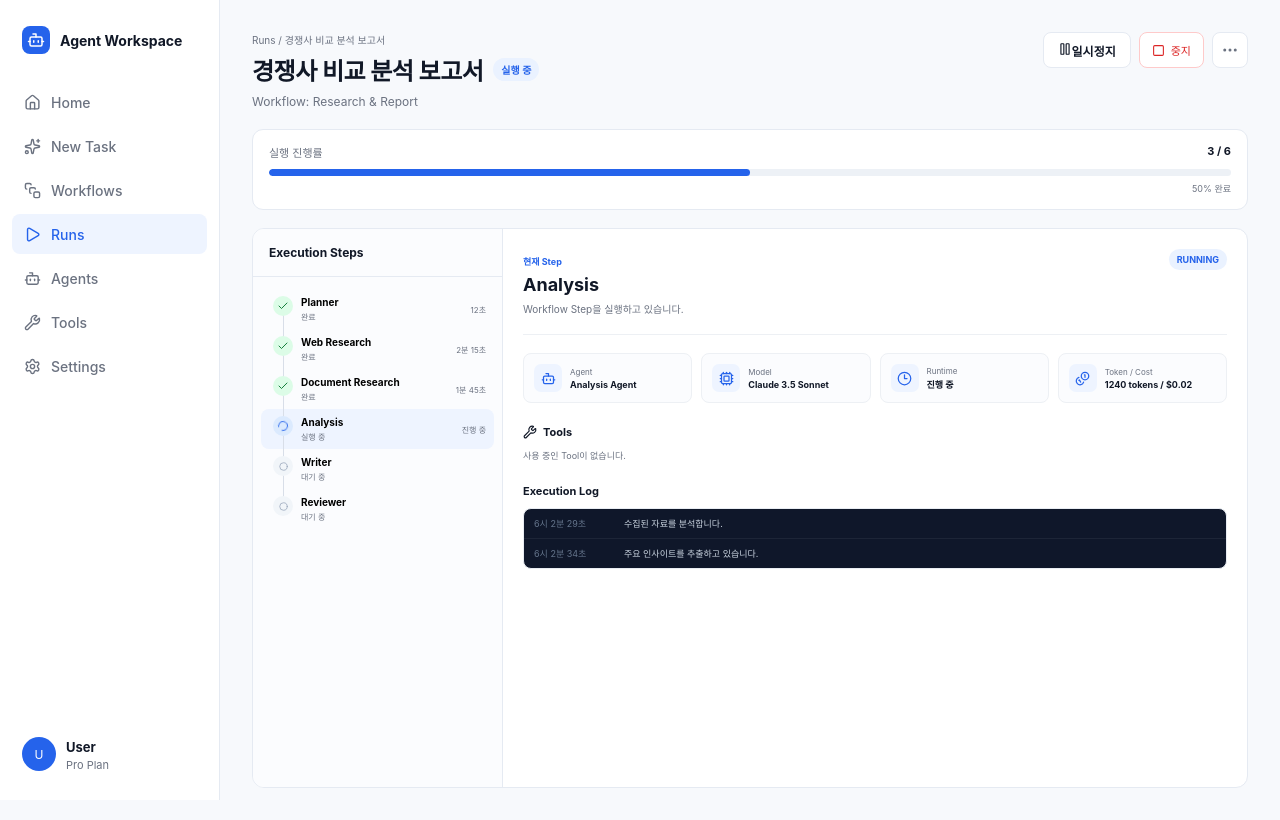
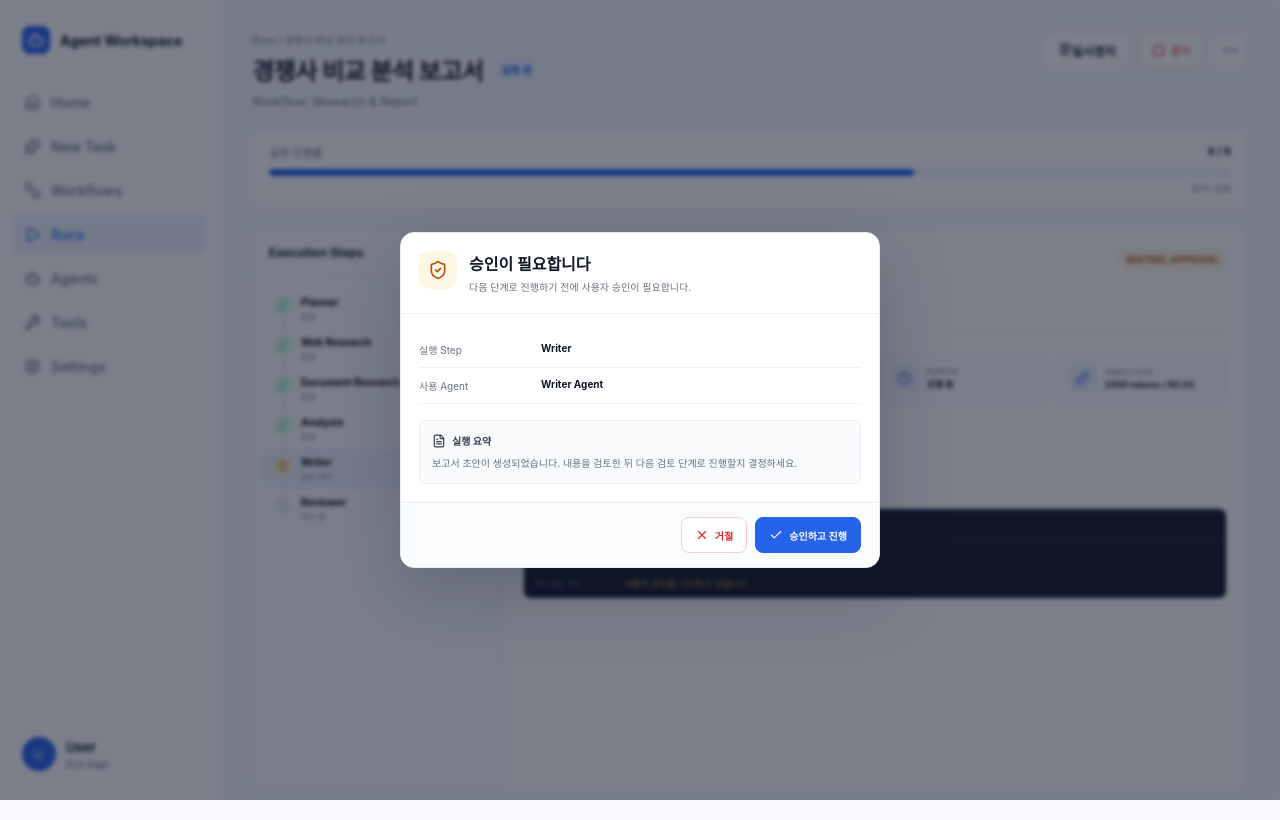
Before and after one commit to woo-seok-nam/agent-workspace, a React (Vite) app: page /runs/1 in a window 1280 px wide. Built offline with nearby package versions, Linux system fonts and the light colour scheme.

Commit message:
feat: add human apprvoal workflow

```diff
--- a/src/features/runs/WorkflowRuntime.css
+++ b/src/features/runs/WorkflowRuntime.css
@@ -221,10 +221,10 @@
 }
 
 .execution-timeline__header {
-  height: 48px;
-
   display: flex;
   align-items: center;
+
+  height: 48px;
 
   padding: 0 16px;
 
@@ -487,10 +487,10 @@
 }
 
 .runtime-info-card > div:last-child {
-  min-width: 0;
-
   display: flex;
   flex-direction: column;
+
+  min-width: 0;
 }
 
 .runtime-info-card span {
@@ -614,6 +614,215 @@
   text-align: center;
 }
 
+/* =========================
+   Approval Modal
+========================= */
+
+.approval-modal-backdrop {
+  position: fixed;
+
+  inset: 0;
+
+  z-index: 1000;
+
+  display: grid;
+  place-items: center;
+
+  padding: 24px;
+
+  background:
+    rgba(15, 23, 42, 0.55);
+
+  backdrop-filter: blur(2px);
+}
+
+.approval-modal {
+  width: 100%;
+  max-width: 480px;
+
+  overflow: hidden;
+
+  border: 1px solid #e5eaf2;
+  border-radius: 14px;
+
+  background: #ffffff;
+
+  box-shadow:
+    0 24px 70px
+      rgba(15, 23, 42, 0.22);
+}
+
+.approval-modal__header {
+  position: relative;
+
+  display: flex;
+  align-items: flex-start;
+  gap: 12px;
+
+  padding: 18px;
+
+  border-bottom:
+    1px solid #edf0f4;
+}
+
+.approval-modal__icon {
+  display: grid;
+  place-items: center;
+
+  flex-shrink: 0;
+
+  width: 38px;
+  height: 38px;
+
+  border-radius: 10px;
+
+  background: #fff7e6;
+
+  color: #b45309;
+}
+
+.approval-modal__header h2 {
+  margin: 0;
+
+  font-size: 16px;
+}
+
+.approval-modal__header p {
+  margin: 5px 0 0;
+
+  color: var(--color-text-secondary);
+
+  font-size: 10px;
+  line-height: 1.5;
+}
+
+.approval-modal__close {
+  position: absolute;
+
+  top: 14px;
+  right: 14px;
+
+  border: none;
+
+  background: transparent;
+
+  color: var(--color-text-secondary);
+
+  font-size: 20px;
+
+  cursor: pointer;
+}
+
+.approval-modal__content {
+  padding: 18px;
+}
+
+.approval-info {
+  display: grid;
+
+  grid-template-columns:
+    110px minmax(0, 1fr);
+
+  gap: 12px;
+
+  padding: 10px 0;
+
+  border-bottom:
+    1px solid #f0f2f5;
+}
+
+.approval-info span {
+  color: var(--color-text-secondary);
+
+  font-size: 10px;
+}
+
+.approval-info strong {
+  font-size: 10px;
+}
+
+.approval-summary {
+  margin-top: 16px;
+
+  padding: 12px;
+
+  border: 1px solid #e8ecf2;
+  border-radius: 8px;
+
+  background: #f8fafc;
+}
+
+.approval-summary__title {
+  display: flex;
+  align-items: center;
+  gap: 6px;
+
+  color: #334155;
+
+  font-size: 10px;
+  font-weight: 700;
+}
+
+.approval-summary p {
+  margin: 7px 0 0;
+
+  color: var(--color-text-secondary);
+
+  font-size: 10px;
+  line-height: 1.6;
+}
+
+.approval-modal__actions {
+  display: flex;
+  justify-content: flex-end;
+  gap: 8px;
+
+  padding: 14px 18px;
+
+  border-top:
+    1px solid #edf0f4;
+
+  background: #fbfcfe;
+}
+
+.approval-reject-button,
+.approval-approve-button {
+  display: inline-flex;
+  align-items: center;
+  gap: 6px;
+
+  height: 36px;
+
+  padding: 0 13px;
+
+  border-radius: 8px;
+
+  font-size: 10px;
+  font-weight: 600;
+
+  cursor: pointer;
+}
+
+.approval-reject-button {
+  border: 1px solid #fecaca;
+
+  background: #ffffff;
+
+  color: #dc2626;
+}
+
+.approval-approve-button {
+  border: 1px solid var(--color-primary);
+
+  background: var(--color-primary);
+
+  color: #ffffff;
+}
+
+.approval-approve-button:hover {
+  background: var(--color-primary-hover);
+}
+
 .runtime-spin {
   animation:
     runtime-spin 1s linear infinite;
--- /dev/null
+++ b/src/features/runs/components/ApprovalModal.tsx
@@ -0,0 +1,117 @@
+import {
+  Check,
+  FileText,
+  ShieldCheck,
+  X,
+} from "lucide-react";
+
+interface ApprovalModalProps {
+  open: boolean;
+
+  stepName: string;
+
+  agentName?: string;
+
+  summary?: string;
+
+  onApprove: () => void;
+
+  onReject: () => void;
+
+  onClose?: () => void;
+}
+
+export function ApprovalModal({
+  open,
+  stepName,
+  agentName,
+  summary,
+  onApprove,
+  onReject,
+  onClose,
+}: ApprovalModalProps) {
+  if (!open) {
+    return null;
+  }
+
+  return (
+    <div className="approval-modal-backdrop">
+      <section className="approval-modal">
+        <div className="approval-modal__header">
+          <div className="approval-modal__icon">
+            <ShieldCheck size={20} />
+          </div>
+
+          <div>
+            <h2>승인이 필요합니다</h2>
+
+            <p>
+              다음 단계로 진행하기 전에
+              사용자 승인이 필요합니다.
+            </p>
+          </div>
+
+          {onClose && (
+            <button
+              type="button"
+              className="approval-modal__close"
+              onClick={onClose}
+              aria-label="닫기"
+            >
+              ×
+            </button>
+          )}
+        </div>
+
+        <div className="approval-modal__content">
+          <div className="approval-info">
+            <span>실행 Step</span>
+
+            <strong>{stepName}</strong>
+          </div>
+
+          <div className="approval-info">
+            <span>사용 Agent</span>
+
+            <strong>
+              {agentName ?? "Agent 없음"}
+            </strong>
+          </div>
+
+          <div className="approval-summary">
+            <div className="approval-summary__title">
+              <FileText size={14} />
+
+              <span>실행 요약</span>
+            </div>
+
+            <p>
+              {summary ??
+                "현재 단계의 실행 결과를 확인한 뒤 승인 여부를 결정하세요."}
+            </p>
+          </div>
+        </div>
+
+        <div className="approval-modal__actions">
+          <button
+            type="button"
+            className="approval-reject-button"
+            onClick={onReject}
+          >
+            <X size={14} />
+            거절
+          </button>
+
+          <button
+            type="button"
+            className="approval-approve-button"
+            onClick={onApprove}
+          >
+            <Check size={14} />
+            승인하고 진행
+          </button>
+        </div>
+      </section>
+    </div>
+  );
+}
--- a/src/pages/WorkflowRuntimePage.tsx
+++ b/src/pages/WorkflowRuntimePage.tsx
@@ -14,6 +14,10 @@ import {
 import {
   mockWorkflows,
 } from "../mocks/workflows";
+
+import {
+  mockAgents,
+} from "../mocks/agents";
 
 import type {
   StepRun,
@@ -36,6 +40,10 @@ import {
   StepExecutionPanel,
 } from "../features/runs/components/StepExecutionPanel";
 
+import {
+  ApprovalModal,
+} from "../features/runs/components/ApprovalModal";
+
 import "../features/runs/WorkflowRuntime.css";
 
 const previewStepRuns: StepRun[] = [
@@ -44,25 +52,21 @@ const previewStepRuns: StepRun[] = [
     runId: "run-preview",
     nodeId: "planner",
     status: "COMPLETED",
-    startedAt:
-      "2026-10-08T06:00:00Z",
-    completedAt:
-      "2026-10-08T06:00:12Z",
+    startedAt: "2026-10-09T03:00:00Z",
+    completedAt: "2026-10-09T03:00:12Z",
     tokenUsage: 620,
     cost: 0.01,
     logs: [
       {
         id: "planner-log-1",
-        timestamp:
-          "2026-10-08T06:00:01Z",
+        timestamp: "2026-10-09T03:00:01Z",
         level: "info",
         message:
           "사용자 요청을 분석합니다.",
       },
       {
         id: "planner-log-2",
-        timestamp:
-          "2026-10-08T06:00:12Z",
+        timestamp: "2026-10-09T03:00:12Z",
         level: "info",
         message:
           "작업 계획 생성이 완료되었습니다.",
@@ -75,30 +79,11 @@ const previewStepRuns: StepRun[] = [
     runId: "run-preview",
     nodeId: "web-research",
     status: "COMPLETED",
-    startedAt:
-      "2026-10-08T06:00:13Z",
-    completedAt:
-      "2026-10-08T06:02:28Z",
+    startedAt: "2026-10-09T03:00:13Z",
+    completedAt: "2026-10-09T03:02:28Z",
     tokenUsage: 3100,
     cost: 0.05,
-    logs: [
-      {
-        id: "web-log-1",
-        timestamp:
-          "2026-10-08T06:00:14Z",
-        level: "info",
-        message:
-          "웹 검색을 시작합니다.",
-      },
-      {
-        id: "web-log-2",
-        timestamp:
-          "2026-10-08T06:02:28Z",
-        level: "info",
-        message:
-          "웹 자료 수집이 완료되었습니다.",
-      },
-    ],
+    logs: [],
   },
 
   {
@@ -106,69 +91,56 @@ const previewStepRuns: StepRun[] = [
     runId: "run-preview",
     nodeId: "document-research",
     status: "COMPLETED",
-    startedAt:
-      "2026-10-08T06:00:13Z",
-    completedAt:
-      "2026-10-08T06:01:58Z",
+    startedAt: "2026-10-09T03:00:13Z",
+    completedAt: "2026-10-09T03:01:58Z",
     tokenUsage: 2110,
     cost: 0.04,
-    logs: [
-      {
-        id: "document-log-1",
-        timestamp:
-          "2026-10-08T06:00:15Z",
-        level: "info",
-        message:
-          "문서 분석을 시작합니다.",
-      },
-      {
-        id: "document-log-2",
-        timestamp:
-          "2026-10-08T06:01:58Z",
-        level: "info",
-        message:
-          "문서 분석을 완료했습니다.",
-      },
-    ],
+    logs: [],
   },
 
   {
     id: "preview-step-analysis",
     runId: "run-preview",
     nodeId: "analysis",
-    status: "RUNNING",
-    startedAt:
-      "2026-10-08T06:02:29Z",
+    status: "COMPLETED",
+    startedAt: "2026-10-09T03:02:29Z",
+    completedAt: "2026-10-09T03:03:15Z",
     tokenUsage: 1240,
     cost: 0.02,
-    logs: [
-      {
-        id: "analysis-log-1",
-        timestamp:
-          "2026-10-08T06:02:29Z",
-        level: "info",
-        message:
-          "수집된 자료를 분석합니다.",
-      },
-      {
-        id: "analysis-log-2",
-        timestamp:
-          "2026-10-08T06:02:34Z",
-        level: "info",
-        message:
-          "주요 인사이트를 추출하고 있습니다.",
-      },
-    ],
+    logs: [],
   },
 
   {
     id: "preview-step-writer",
     runId: "run-preview",
     nodeId: "writer",
-    status: "PENDING",
-    tokenUsage: 0,
-    cost: 0,
-    logs: [],
+    status: "WAITING_APPROVAL",
+    startedAt: "2026-10-09T03:03:16Z",
+    tokenUsage: 2050,
+    cost: 0.03,
+    logs: [
+      {
+        id: "writer-log-1",
+        timestamp: "2026-10-09T03:03:16Z",
+        level: "info",
+        message:
+          "보고서 초안을 생성합니다.",
+      },
+      {
+        id: "writer-log-2",
+        timestamp: "2026-10-09T03:04:10Z",
+        level: "info",
+        message:
+          "보고서 초안 생성이 완료되었습니다.",
+      },
+      {
+        id: "writer-log-3",
+        timestamp: "2026-10-09T03:04:11Z",
+        level: "warning",
+        message:
+          "사용자 승인을 기다리고 있습니다.",
+      },
+    ],
   },
 
   {
@@ -183,9 +155,7 @@ const previewStepRuns: StepRun[] = [
 ];
 
 export function WorkflowRuntimePage() {
-  const {
-    runId,
-  } = useParams();
+  const { runId } = useParams();
 
   const storedRun =
     mockRuns.find(
@@ -208,15 +178,22 @@ export function WorkflowRuntimePage() {
     setStatus,
   ] =
     useState<WorkflowRunStatus>(
-      storedRun?.status ??
+      runId === "run-preview"
+        ? "WAITING_APPROVAL"
+        : storedRun?.status ??
             "RUNNING",
     );
 
-  const stepRuns =
+  const [
+    stepRuns,
+    setStepRuns,
+  ] =
+    useState<StepRun[]>(
       runId === "run-preview"
         ? previewStepRuns
         : storedRun?.stepRuns ??
-        previewStepRuns;
+            previewStepRuns,
+    );
 
   const executableNodes =
     useMemo(
@@ -229,7 +206,15 @@ export function WorkflowRuntimePage() {
       [workflow],
     );
 
+  const waitingApprovalStep =
+    stepRuns.find(
+      (stepRun) =>
+        stepRun.status ===
+        "WAITING_APPROVAL",
+    );
+
   const defaultSelected =
+    waitingApprovalStep?.nodeId ??
     stepRuns.find(
       (stepRun) =>
         stepRun.status ===
@@ -244,6 +229,16 @@ export function WorkflowRuntimePage() {
   ] =
     useState<string | null>(
       defaultSelected,
+    );
+
+  const [
+    approvalOpen,
+    setApprovalOpen,
+  ] =
+    useState(
+      Boolean(
+        waitingApprovalStep,
+      ),
     );
 
   if (!workflow) {
@@ -279,7 +274,137 @@ export function WorkflowRuntimePage() {
     storedRun?.name ??
     "경쟁사 비교 분석 보고서";
 
+  const approvalNode =
+    waitingApprovalStep
+      ? workflow.nodes.find(
+          (node) =>
+            node.id ===
+            waitingApprovalStep.nodeId,
+        )
+      : undefined;
+
+  const approvalAgent =
+    approvalNode?.agentId
+      ? mockAgents.find(
+          (agent) =>
+            agent.id ===
+            approvalNode.agentId,
+        )
+      : undefined;
+
+  const handleApprove = () => {
+    if (!waitingApprovalStep) {
+      return;
+    }
+
+    setStepRuns(
+      (current) =>
+        current.map(
+          (stepRun) => {
+            if (
+              stepRun.id ===
+              waitingApprovalStep.id
+            ) {
+              return {
+                ...stepRun,
+
+                status: "COMPLETED",
+
+                completedAt:
+                  new Date().toISOString(),
+
+                logs: [
+                  ...stepRun.logs,
+                  {
+                    id:
+                      `log-${crypto.randomUUID()}`,
+
+                    timestamp:
+                      new Date().toISOString(),
+
+                    level: "info",
+
+                    message:
+                      "사용자 승인이 완료되었습니다.",
+                  },
+                ],
+              };
+            }
+
+            if (
+              stepRun.nodeId ===
+              "reviewer"
+            ) {
+              return {
+                ...stepRun,
+
+                status: "RUNNING",
+
+                startedAt:
+                  new Date().toISOString(),
+              };
+            }
+
+            return stepRun;
+          },
+        ),
+    );
+
+    setStatus("RUNNING");
+
+    setSelectedNodeId(
+      "reviewer",
+    );
+
+    setApprovalOpen(false);
+  };
+
+  const handleReject = () => {
+    if (!waitingApprovalStep) {
+      return;
+    }
+
+    setStepRuns(
+      (current) =>
+        current.map(
+          (stepRun) =>
+            stepRun.id ===
+            waitingApprovalStep.id
+              ? {
+                  ...stepRun,
+
+                  status: "FAILED",
+
+                  completedAt:
+                    new Date().toISOString(),
+
+                  logs: [
+                    ...stepRun.logs,
+                    {
+                      id:
+                        `log-${crypto.randomUUID()}`,
+
+                      timestamp:
+                        new Date().toISOString(),
+
+                      level: "error",
+
+                      message:
+                        "사용자가 실행 결과를 거절했습니다.",
+                    },
+                  ],
+                }
+              : stepRun,
+        ),
+    );
+
+    setStatus("FAILED");
+
+    setApprovalOpen(false);
+  };
+
   return (
+    <>
       <div className="workflow-runtime-page">
         <RunHeader
           name={runName}
@@ -346,5 +471,26 @@ export function WorkflowRuntimePage() {
           />
         </div>
       </div>
+
+      <ApprovalModal
+        open={
+          approvalOpen
+        }
+        stepName={
+          approvalNode?.name ??
+          "Approval Step"
+        }
+        agentName={
+          approvalAgent?.name
+        }
+        summary="보고서 초안이 생성되었습니다. 내용을 검토한 뒤 다음 검토 단계로 진행할지 결정하세요."
+        onApprove={
+          handleApprove
+        }
+        onReject={
+          handleReject
+        }
+      />
+    </>
   );
 }
```
Lines whose indentation alone changed are shown as unchanged.
